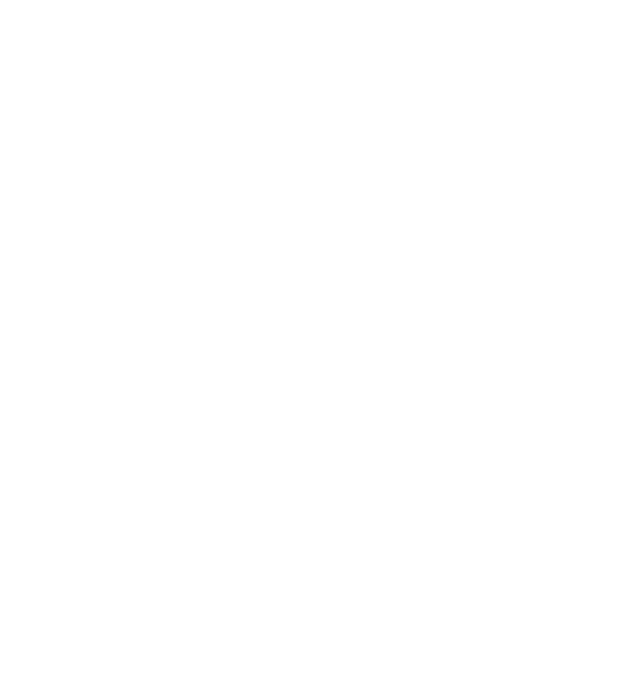
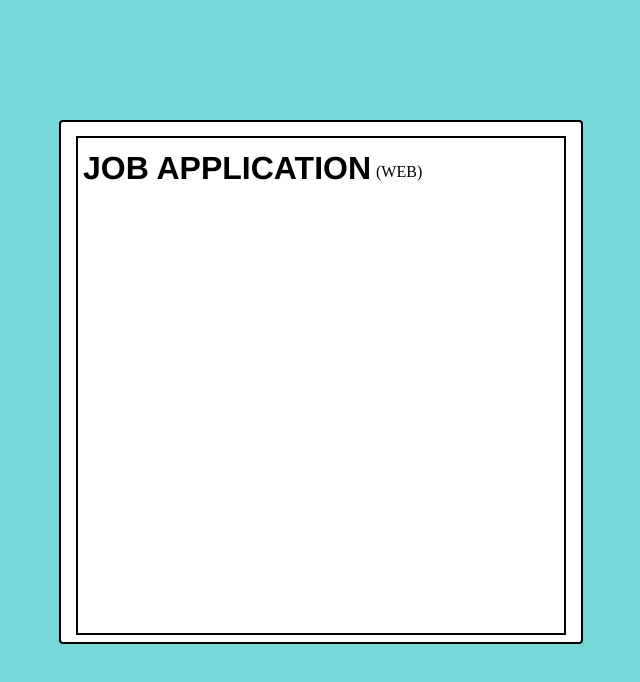
Before and after one commit to Aniruddha-Arjunkar/job_application_form, a plain HTML site: page index.html in a window 1280 px wide. Shown: the whole page, without its empty margins (319-959 px from the left). Drawn offline with Linux system fonts and the light colour scheme.

Commit message:
Basic design add

```diff
--- /dev/null
+++ b/css/style.css
@@ -0,0 +1,42 @@
+body{
+    background-color: rgb(118, 216, 216);
+    margin:0;
+}
+
+.form_outsec{
+    border:2px solid black;
+    margin-left: auto;
+    margin-right: auto;
+    margin-top: 120px;
+    height: 500px;
+    width: 500px;
+    background-color: white;
+    padding: 10px;
+    border-radius: 4px;
+}
+
+.form_insec{
+    border:2px solid black;
+    height:485px;
+    margin-left: 5px;
+    margin-right: 5px;
+    margin-top: 4px;
+    display: flex;
+    padding:5px;
+}
+
+.name{
+    display:flex;
+    margin-top: -20px;
+}
+
+.name h1{
+ font-size: 32px;
+ font-weight: 800;
+ font-family:'Franklin Gothic Medium', 'Arial Narrow', Arial, sans-serif
+}
+
+.name p{
+    margin-top: 40px;
+    margin-left: 5px;
+}
--- a/index.html
+++ b/index.html
@@ -2,8 +2,18 @@
 <html>
 <head>
     <title>JOB_APPLICATION</title>
+    <link rel="stylesheet" href="./css/style.css">
 </head>
 <body>
-
+    <form>
+    <div class="form_outsec">
+        <div class="form_insec">
+            <section class="name">
+             <h1>JOB APPLICATION</h1>
+             <p>(WEB)</p>
+            </section>
+        </div>
+    </div>
+    </form>
 </body>
 </html>
```
